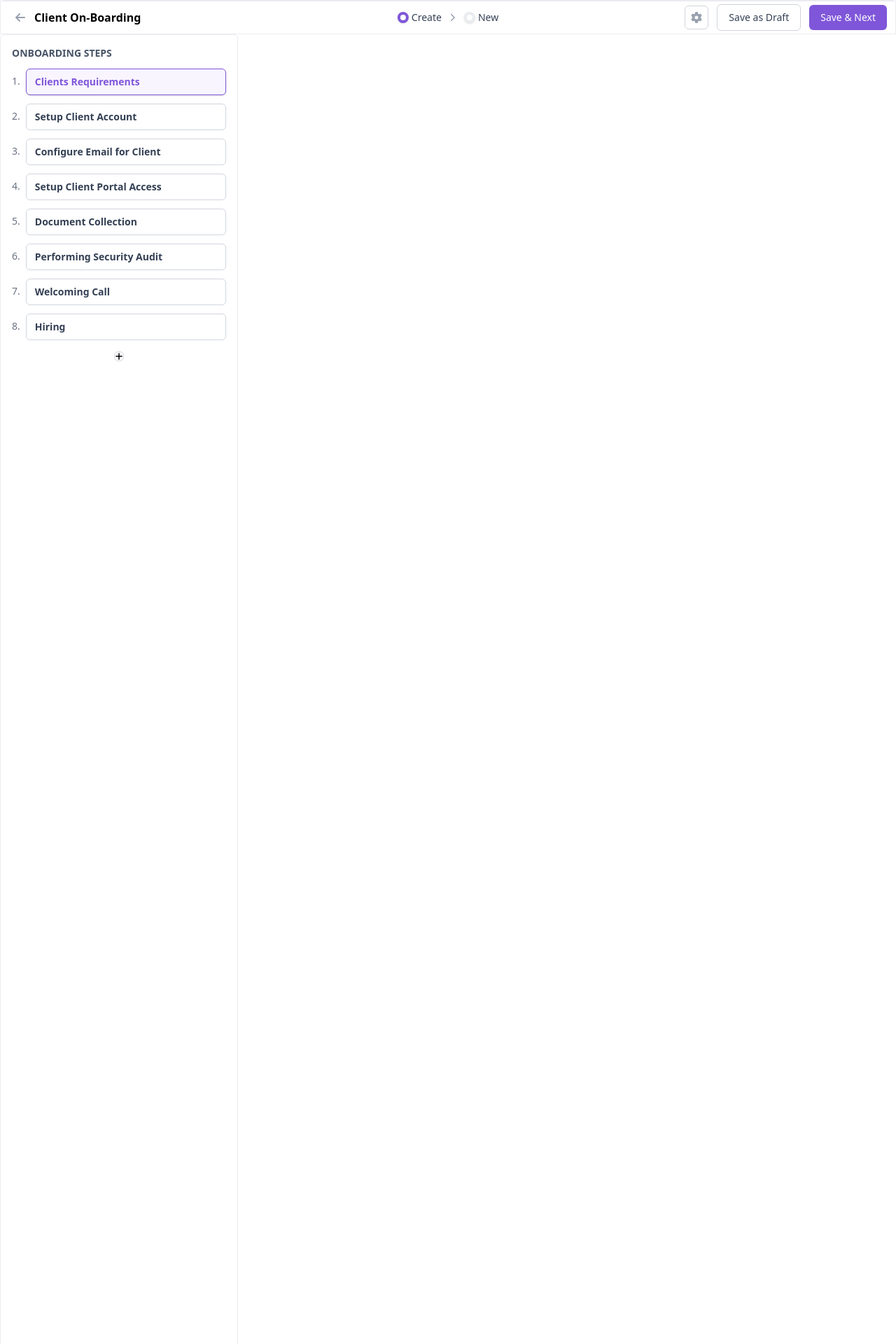
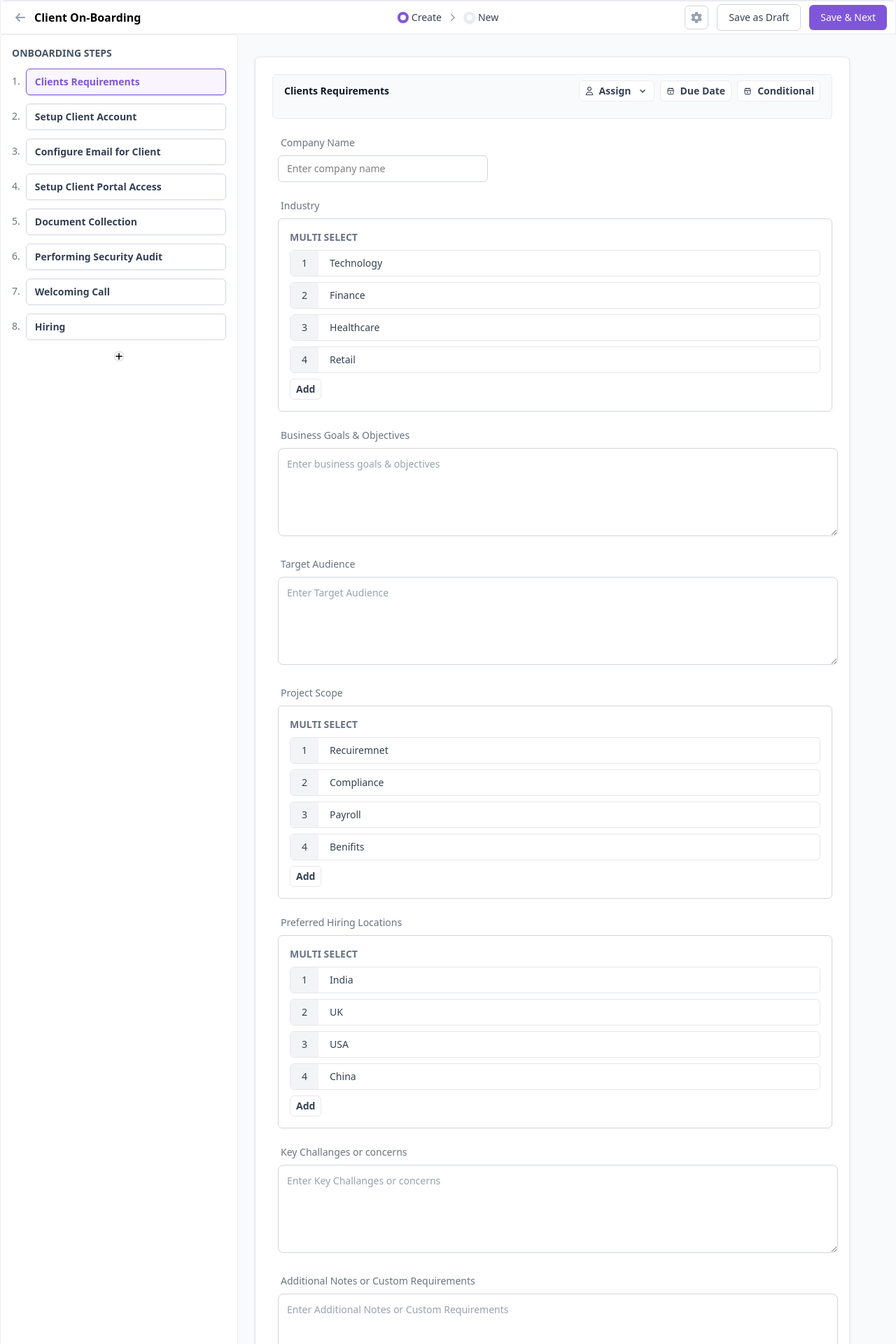
Before and after one commit to PrincyChauhan/client-on-boarding, a React (Vite) app: page / in a window 1280 px wide. Shown: the part 57-1977 px from the top of the page at 70% size. Built offline with nearby package versions, Linux system fonts and the light colour scheme.

Commit message:
Client requirement form

```diff
--- a/src/App.jsx
+++ b/src/App.jsx
@@ -1,14 +1,14 @@
 import Navbar from "./components/Navbar";
 import Breadcrumb from "./components/Breadcrumb";
-import Onboard from "./components/Onboard";
 
+import OnboardingPage from "./components/OnboardingPage";
 function App() {
   return (
     <>
       <div>
         <Navbar />
         <Breadcrumb />
-        <Onboard />
+        <OnboardingPage />
       </div>
     </>
   );
--- /dev/null
+++ b/src/components/ClientRequirement.jsx
@@ -0,0 +1,242 @@
+import React from "react";
+import { FaRegUser } from "react-icons/fa6";
+import { MdKeyboardArrowDown } from "react-icons/md";
+import { TbCalendarDue } from "react-icons/tb";
+
+const ClientRequirement = () => {
+  return (
+    <div className="w-[850px] bg-white p-6 border border-gray-200 rounded-md shadow-sm mt-8">
+      <div className="border border-[#EAECF0] rounded-md px-4 py-2 mb-4  bg-gray-50">
+        <div className="flex items-center justify-between mb-4">
+          <h2 className="text-sm font-semibold text-[#101828]">
+            Clients Requirements
+          </h2>
+          <div className="flex gap-2 items-center justify-center">
+            <div className="flex gap-2 items-center border border-[#EAECF0] rounded-md px-2 py-1  bg-white">
+              <FaRegUser className="size-3 text-gray-700" />
+              <button className="flex items-center gap-2 text-sm font-semibold text-gray-700">
+                Assign
+              </button>
+              <MdKeyboardArrowDown className="size-4 text-gray-700" />
+            </div>
+            <div className="flex gap-2 items-center border border-[#EAECF0] rounded-md px-2 py-1  bg-white">
+              <TbCalendarDue className="size-3 text-gray-700" />
+              <button className="flex items-center gap-2 text-sm font-semibold text-gray-700">
+                Due Date
+              </button>
+            </div>
+            <div className="flex gap-2 items-center border border-[#EAECF0] rounded-md px-2 py-1  bg-white">
+              <TbCalendarDue className="size-3 text-gray-700" />
+              <button className="flex items-center gap-2 text-sm font-semibold text-gray-700">
+                Conditional
+              </button>
+            </div>
+          </div>
+        </div>
+      </div>
+
+      <div className="mb-4">
+        <label className="block text-sm font-medium text-gray-500 px-3 py-2">
+          Company Name
+        </label>
+        <input
+          type="text"
+          placeholder="Enter company name"
+          className="w-[300px] px-3 py-2 border ml-2 border-gray-300 rounded-md text-sm focus:outline-none focus:ring-2 focus:ring-[#a991dc] cursor-pointer"
+        />
+      </div>
+
+      <div className="mb-4">
+        <label className="block text-sm font-medium text-gray-500 px-3 py-2">
+          Industry
+        </label>
+        <div className="border border-gray-300 rounded-md p-4 ml-2 ">
+          <p className="text-gray-500 font-semibold text-sm focus:outline-none focus:ring-2 focus:ring-[#a991dc] cursor-pointer">
+            MULTI SELECT
+          </p>
+          <div className="space-y-2 mt-2">
+            <div className="flex items-center border border-gray-200 rounded-md">
+              <span className="bg-gray-100 text-gray-700 px-4 py-2 text-sm">
+                1
+              </span>
+              <span className="text-gray-700 px-4 py-2 text-sm">
+                Technology
+              </span>
+            </div>
+
+            <div className="flex items-center border border-gray-200 rounded-md">
+              <span className="bg-gray-100 text-gray-700 px-4 py-2 text-sm">
+                2
+              </span>
+              <span className="text-gray-700 px-4 py-2 text-sm">Finance</span>
+            </div>
+            <div className="flex items-center border border-gray-200 rounded-md">
+              <span className="bg-gray-100 text-gray-700 px-4 py-2 text-sm ">
+                3
+              </span>
+              <span className="text-gray-700 px-4 py-2 text-sm">
+                Healthcare
+              </span>
+            </div>
+
+            <div className="flex items-center border border-gray-200 rounded-md ">
+              <span className="bg-gray-100 text-gray-700 px-4 py-2 text-sm ">
+                4
+              </span>
+              <span className="text-gray-700 px-4 py-2 text-sm">Retail</span>
+            </div>
+
+            <div>
+              <button className="border border-gray-200 rounded-md text-sm font-semibold text-gray-700 px-2 py-1">
+                Add
+              </button>
+            </div>
+          </div>
+        </div>
+      </div>
+
+      <div className="mb-4">
+        <label className="block text-sm font-medium text-gray-500 px-3 py-2">
+          Business Goals & Objectives
+        </label>
+
+        <textarea
+          rows="5"
+          className="w-full border border-gray-300 rounded-lg p-3 text-sm text-gray-700 placeholder-gray-400 focus:outline-none ml-2"
+          placeholder="Enter business goals & objectives"
+        ></textarea>
+      </div>
+
+      <div className="mb-4">
+        <label className="block text-sm font-medium text-gray-500 px-3 py-2">
+          Target Audience
+        </label>
+
+        <textarea
+          rows="5"
+          class="w-full border border-gray-300 rounded-lg p-3 text-sm text-gray-700 placeholder-gray-400 focus:outline-none ml-2"
+          placeholder="Enter Target Audience"
+        ></textarea>
+      </div>
+
+      <div className="mb-4">
+        <label className="block text-sm font-medium text-gray-500 px-3 py-2">
+          Project Scope
+        </label>
+        <div className="border border-gray-300 rounded-md p-4 ml-2 ">
+          <p className="text-gray-500 font-semibold text-sm focus:outline-none focus:ring-2 focus:ring-[#a991dc] cursor-pointer">
+            MULTI SELECT
+          </p>
+          <div className="space-y-2 mt-2">
+            <div className="flex items-center border border-gray-200 rounded-md">
+              <span className="bg-gray-100 text-gray-700 px-4 py-2 text-sm">
+                1
+              </span>
+              <span className="text-gray-700 px-4 py-2 text-sm">
+                Recuiremnet
+              </span>
+            </div>
+
+            <div className="flex items-center border border-gray-200 rounded-md">
+              <span className="bg-gray-100 text-gray-700 px-4 py-2 text-sm">
+                2
+              </span>
+              <span className="text-gray-700 px-4 py-2 text-sm">
+                Compliance
+              </span>
+            </div>
+            <div className="flex items-center border border-gray-200 rounded-md">
+              <span className="bg-gray-100 text-gray-700 px-4 py-2 text-sm ">
+                3
+              </span>
+              <span className="text-gray-700 px-4 py-2 text-sm">Payroll</span>
+            </div>
+
+            <div className="flex items-center border border-gray-200 rounded-md ">
+              <span className="bg-gray-100 text-gray-700 px-4 py-2 text-sm ">
+                4
+              </span>
+              <span className="text-gray-700 px-4 py-2 text-sm">Benifits</span>
+            </div>
+
+            <div>
+              <button className="border border-gray-200 rounded-md text-sm font-semibold text-gray-700 px-2 py-1">
+                Add
+              </button>
+            </div>
+          </div>
+        </div>
+      </div>
+
+      <div className="mb-4">
+        <label className="block text-sm font-medium text-gray-500 px-3 py-2">
+          Preferred Hiring Locations
+        </label>
+        <div className="border border-gray-300 rounded-md p-4 ml-2 ">
+          <p className="text-gray-500 font-semibold text-sm focus:outline-none focus:ring-2 focus:ring-[#a991dc] cursor-pointer">
+            MULTI SELECT
+          </p>
+          <div className="space-y-2 mt-2">
+            <div className="flex items-center border border-gray-200 rounded-md">
+              <span className="bg-gray-100 text-gray-700 px-4 py-2 text-sm">
+                1
+              </span>
+              <span className="text-gray-700 px-4 py-2 text-sm">India</span>
+            </div>
+
+            <div className="flex items-center border border-gray-200 rounded-md">
+              <span className="bg-gray-100 text-gray-700 px-4 py-2 text-sm">
+                2
+              </span>
+              <span className="text-gray-700 px-4 py-2 text-sm">UK</span>
+            </div>
+            <div className="flex items-center border border-gray-200 rounded-md">
+              <span className="bg-gray-100 text-gray-700 px-4 py-2 text-sm ">
+                3
+              </span>
+              <span className="text-gray-700 px-4 py-2 text-sm">USA</span>
+            </div>
+
+            <div className="flex items-center border border-gray-200 rounded-md ">
+              <span className="bg-gray-100 text-gray-700 px-4 py-2 text-sm ">
+                4
+              </span>
+              <span className="text-gray-700 px-4 py-2 text-sm">China</span>
+            </div>
+
+            <div>
+              <button className="border border-gray-200 rounded-md text-sm font-semibold text-gray-700 px-2 py-1">
+                Add
+              </button>
+            </div>
+          </div>
+        </div>
+      </div>
+
+      <div className="mb-4">
+        <label className="block text-sm font-medium text-gray-500 px-3 py-2">
+          Key Challanges or concerns
+        </label>
+
+        <textarea
+          rows="5"
+          class="w-full border border-gray-300 rounded-lg p-3 text-sm text-gray-700 placeholder-gray-400 focus:outline-none ml-2"
+          placeholder="Enter Key Challanges or concerns"
+        ></textarea>
+      </div>
+      <div className="mb-4">
+        <label className="block text-sm font-medium text-gray-500 px-3 py-2">
+          Additional Notes or Custom Requirements
+        </label>
+
+        <textarea
+          rows="5"
+          class="w-full border border-gray-300 rounded-lg p-3 text-sm text-gray-700 placeholder-gray-400 focus:outline-none ml-2"
+          placeholder="Enter Additional Notes or Custom Requirements"
+        ></textarea>
+      </div>
+    </div>
+  );
+};
+
+export default ClientRequirement;
--- /dev/null
+++ b/src/components/OnboardingPage.jsx
@@ -0,0 +1,14 @@
+import React from "react";
+import Onboard from "./Onboard";
+import ClientRequirement from "./ClientRequirement";
+
+const OnboardingPage = () => {
+  return (
+    <div className="flex gap-6 bg-[#F9FAFB]">
+      <Onboard />
+      <ClientRequirement />
+    </div>
+  );
+};
+
+export default OnboardingPage;
```
Also changed, not shown: src/components/Onboard.jsx (+6 -6 lines).
